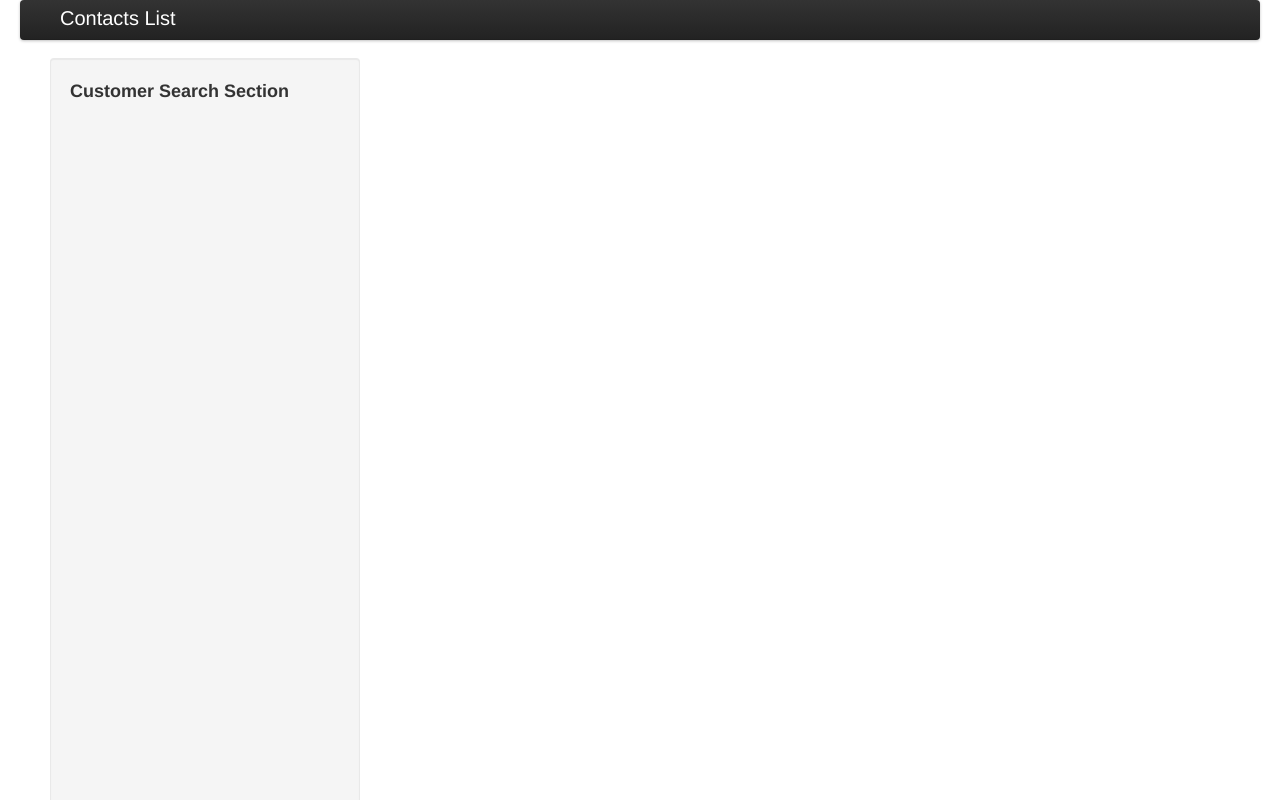
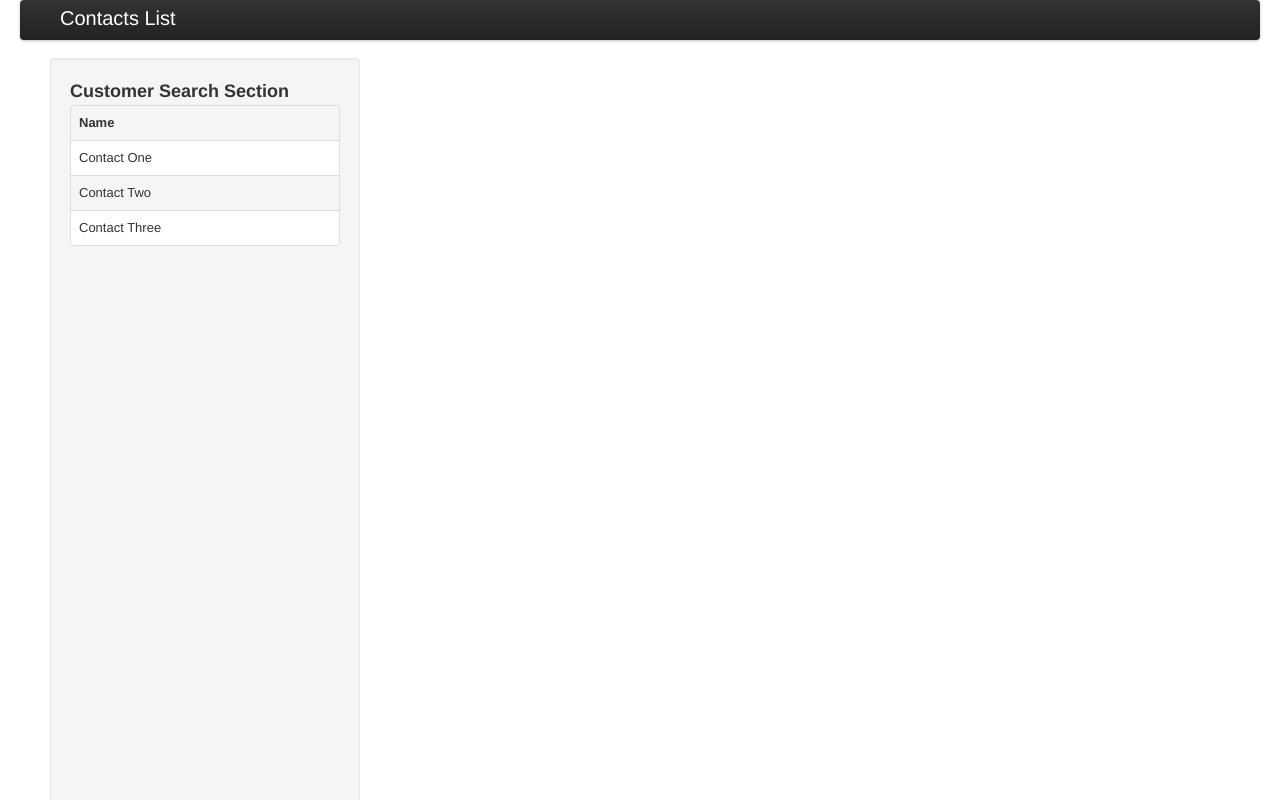
Before and after one commit to jriggins/contact_list, a plain HTML site: page design/index.html in a window 1280 px wide. Shown: the top 800 px of the page. Drawn offline with Linux system fonts and the light colour scheme.

Commit message:
Added sample contact list table

```diff
--- a/design/index.html
+++ b/design/index.html
@@ -9,6 +9,9 @@
       }
       #customer-details {
         height: 600px;
+      }
+      .table-striped tbody tr:nth-child(odd) td, .table-striped tbody tr:nth-child(odd) th {
+        background-color: #fff;
       }
     </style>
   </head>
@@ -23,6 +26,25 @@
       </div>
       <section id="customer-search" class="span3 well">
         <h3>Customer Search Section</h3>
+        <div id="customer-search-list">
+          <table class="table table-striped table-bordered" style="z-index: 1;">
+            <thead>
+              <tr>
+                <th>Name</th>
+              </tr>
+            <tbody>
+              <tr>
+                <td>Contact One</td>
+              </tr>
+              <tr>
+                <td>Contact Two</td>
+              </tr>
+              <tr>
+                <td>Contact Three</td>
+              </tr>
+            </tbody>
+          </table>
+        </div>
       </section>
       <section id="customer-details" class="span9 well">
         <h3>Customer Details Section</h3>
```
